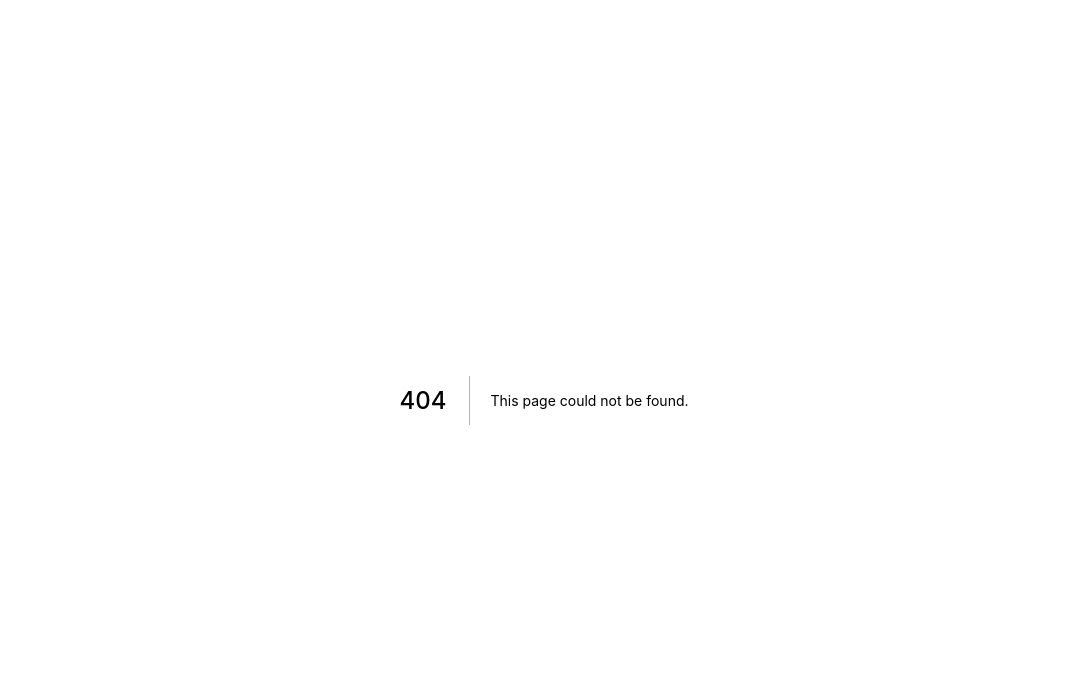
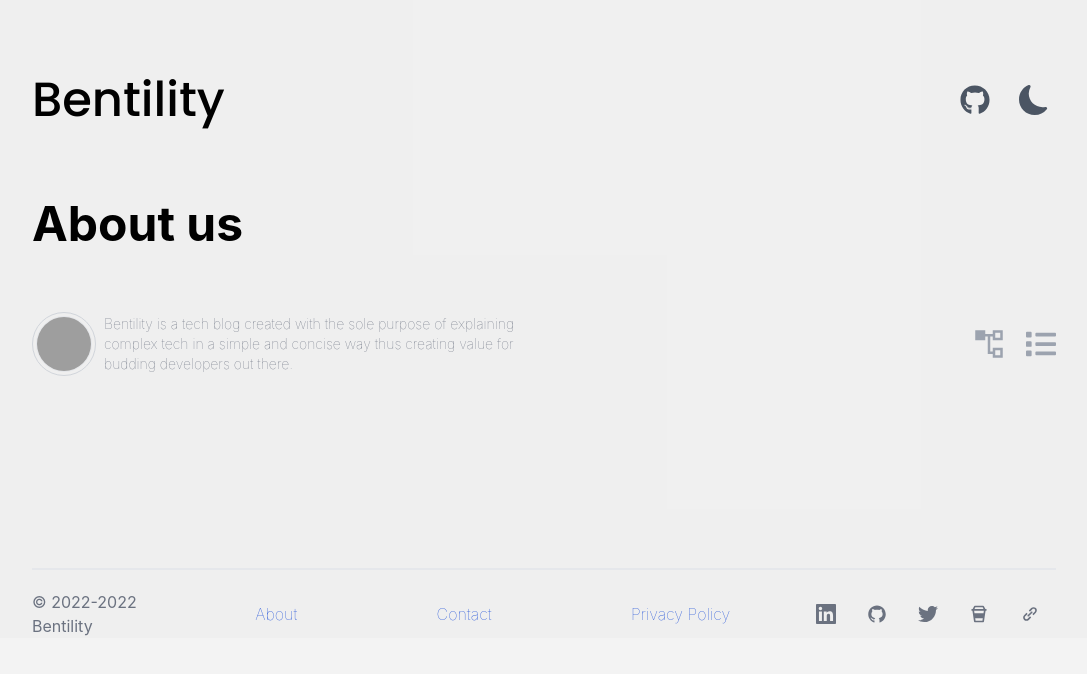
Before and after one commit to qbentil/bentility, a Next.js app: page /about in a window 1280 px wide. Before the commit this address had no page. Shown: the top 674 px of the page, without its empty margins (96-1183 px from the left). Built offline with nearby package versions, Linux system fonts and the light colour scheme; grey boxes are pictures that could not be loaded; a web font is replaced by a local one.

Commit message:
Setup About Page base

```diff
--- /dev/null
+++ b/pages/about/index.tsx
@@ -0,0 +1,28 @@
+import Head from 'next/head'
+import Navbar from '../../components/Navbar'
+import React from 'react'
+import Hola from '../../components/Hola'
+import BlogHeader from '../../components/BlogHeader'
+import Footer from '../../components/Footer'
+
+const About = () => {
+    return (
+        <div className={'items-center flex flex-col'}>
+          <Head>
+            <title>Bentility | About</title>
+            <meta name="description" content="Bentil's Blog| Bentility" />
+            <link rel="icon" href="/favicon.ico" />
+          </Head>
+          <Navbar />
+          <Hola message={'About us'} />
+          <main className={`md:w-[80%] min-h-[40vh] `}>
+            <BlogHeader />
+          </main>
+
+          {/* Footer */}
+          <Footer />
+        </div>
+      )
+}
+
+export default About
```
